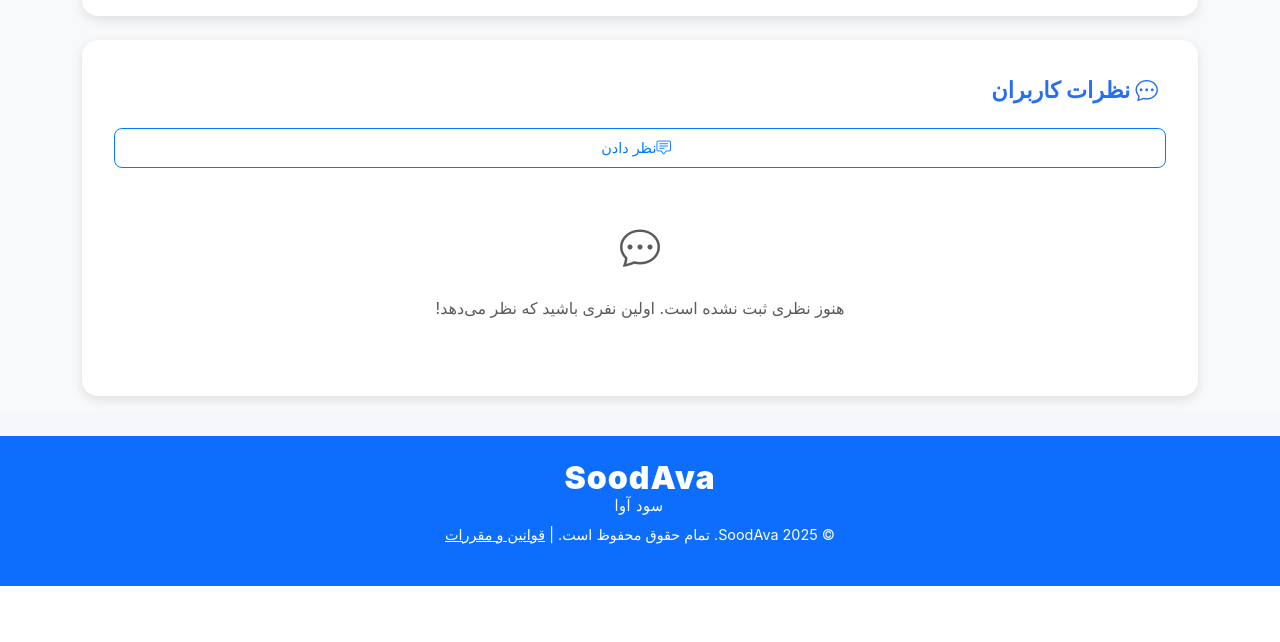
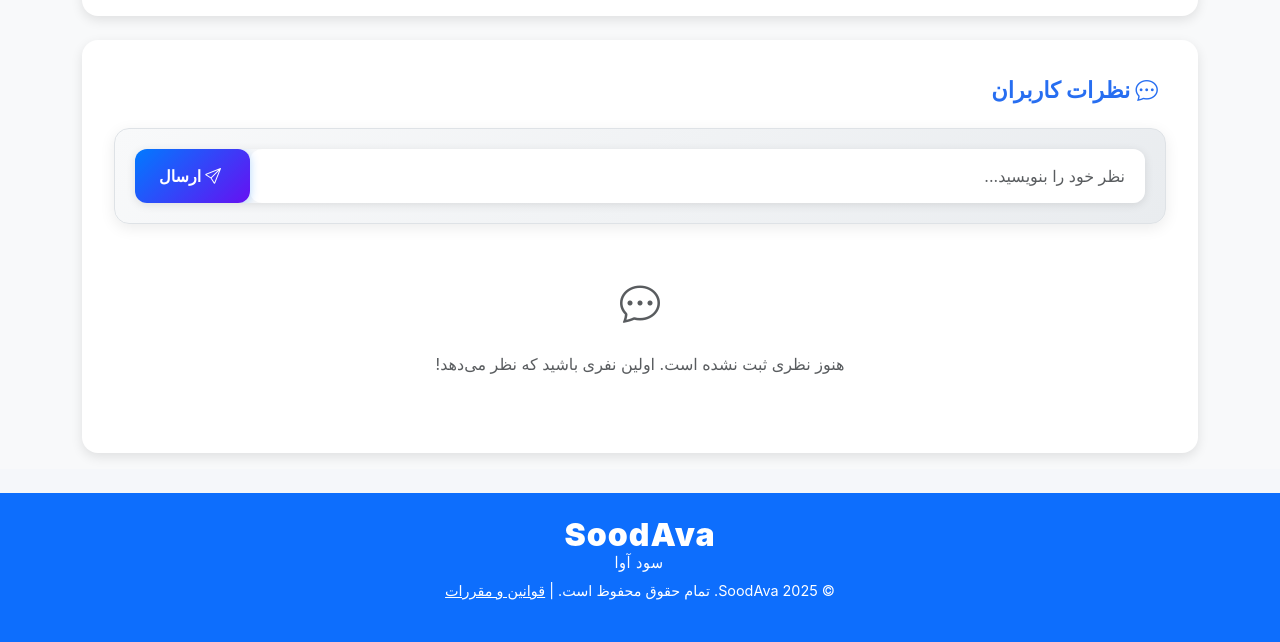
Before and after one commit to Mujtaba729/bazarche, a Django app: template bazarche_app/templates/product_detail.html in a window 1280 px wide. Shown: the part 409-1051 px from the top of the page. Before the commit the page ends 995 px from the top, so only its background shows below. Run offline with Django 5.2, Linux system fonts and the light colour scheme; the template is opened without the code that fills it: values that come from a table or form of the project are taken from there, others are empty; the visitor is signed in with stand-in values (Sample User, id 1); data comes from the database, SQL or seed files in the repository.

Commit message:
Update product_detail.html

```diff
--- a/bazarche_app/templates/product_detail.html
+++ b/bazarche_app/templates/product_detail.html
@@ -192,55 +192,40 @@
             <span class="badge bg-primary ms-2">{{ comments.count }}</span>
         </h3>
 
-        <!-- دکمه‌های چت و کامنت -->
-        {% if user.is_authenticated %}
-            <div class="action-buttons mb-4">
-                <div class="row g-2">
-                    {% if product.user and product.user != user %}
-                        <div class="col-6">
-                            <a href="{% url 'app:start_chat' product.id %}" class="btn btn-outline-success w-100 d-flex align-items-center justify-content-center">
+        <!-- دکمه چت با فروشنده -->
+        {% if user.is_authenticated and product.user and product.user != user %}
+            <div class="chat-section mb-4">
+                <a href="{% url 'app:start_chat' product.id %}" class="btn btn-success w-100 d-flex align-items-center justify-content-center">
                     <i class="bi bi-chat-dots me-2"></i>
-                                <span>چت با فروشنده</span>
+                    <span>چت با فروشنده: {{ product.user.username }}</span>
                 </a>
             </div>
         {% endif %}
-                    <div class="{% if product.user and product.user != user %}col-6{% else %}col-12{% endif %}">
-                        <button type="button" class="btn btn-outline-primary w-100 d-flex align-items-center justify-content-center" onclick="toggleCommentForm()">
-                            <i class="bi bi-chat-square-text me-2"></i>
-                            <span>نظر دادن</span>
+
+        <!-- نوار نظر دادن -->
+        {% if user.is_authenticated %}
+            <div class="comment-bar mb-4">
+                <form method="post" action="{% url 'app:add_product_comment' product.id %}" class="comment-form">
+                    {% csrf_token %}
+                    <div class="input-group">
+                        <input type="text"
+                               name="comment_text"
+                               class="form-control comment-input"
+                               placeholder="نظر خود را بنویسید..."
+                               maxlength="500"
+                               required>
+                        <button type="submit" class="btn btn-primary comment-submit">
+                            <i class="bi bi-send me-1"></i>
+                            ارسال
                         </button>
                     </div>
-                </div>
-            </div>
-
-            <!-- فرم کامنت (مخفی) -->
-            <div class="comment-form-section mb-4" id="commentForm" style="display: none;">
-                <form method="post" action="{% url 'app:add_product_comment' product.id %}">
-                    {% csrf_token %}
-                    <div class="mb-3">
-                        <label for="{{ comment_form.comment_text.id_for_label }}" class="form-label">
-                            <i class="bi bi-pencil-square me-1"></i>
-                            {% trans 'نظر شما' %}
-                        </label>
-                        {{ comment_form.comment_text }}
                     {% if comment_form.comment_text.errors %}
-                            <div class="text-danger small mt-1">
+                        <div class="text-danger small mt-2">
                             {% for error in comment_form.comment_text.errors %}
                                 {{ error }}
                             {% endfor %}
                         </div>
                     {% endif %}
-                    </div>
-                    <div class="d-flex gap-2">
-                        <button type="submit" class="btn btn-primary">
-                            <i class="bi bi-send me-1"></i>
-                            {% trans 'ارسال نظر' %}
-                        </button>
-                        <button type="button" class="btn btn-secondary" onclick="toggleCommentForm()">
-                            <i class="bi bi-x me-1"></i>
-                            لغو
-                        </button>
-                    </div>
                 </form>
             </div>
         {% else %}
@@ -431,37 +416,101 @@
     text-decoration: underline;
 }
 
-/* Action Buttons Styles */
-.action-buttons .btn {
-    border-radius: 8px;
-    font-size: 0.9rem;
-    padding: 8px 12px;
+/* Chat Section Styles */
+.chat-section .btn {
+    border-radius: 12px;
+    font-size: 1rem;
+    padding: 12px 20px;
+    transition: all 0.3s ease;
+    background: linear-gradient(135deg, #28a745 0%, #20c997 100%);
+    border: none;
+    box-shadow: 0 4px 15px rgba(40, 167, 69, 0.3);
+}
+
+.chat-section .btn:hover {
+    transform: translateY(-2px);
+    box-shadow: 0 6px 20px rgba(40, 167, 69, 0.4);
+    background: linear-gradient(135deg, #218838 0%, #1ea085 100%);
+}
+
+/* Comment Bar Styles */
+.comment-bar {
+    background: linear-gradient(135deg, #f8f9fa 0%, #e9ecef 100%);
+    border-radius: 15px;
+    padding: 20px;
+    border: 1px solid #dee2e6;
+    box-shadow: 0 4px 15px rgba(0,0,0,0.08);
     transition: all 0.3s ease;
 }
 
-.action-buttons .btn:hover {
+.comment-bar:hover {
+    box-shadow: 0 6px 25px rgba(0,0,0,0.12);
     transform: translateY(-1px);
-    box-shadow: 0 4px 8px rgba(0,0,0,0.15);
 }
 
-.action-buttons .btn-outline-success {
-    border-color: #28a745;
-    color: #28a745;
+.comment-form .input-group {
+    border-radius: 12px;
+    overflow: hidden;
+    box-shadow: 0 2px 10px rgba(0,0,0,0.1);
 }
 
-.action-buttons .btn-outline-success:hover {
-    background: #28a745;
-    color: white;
+.comment-input {
+    border: none;
+    padding: 15px 20px;
+    font-size: 1rem;
+    background: white;
+    border-radius: 12px 0 0 12px;
+    transition: all 0.3s ease;
 }
 
-.action-buttons .btn-outline-primary {
-    border-color: #007bff;
-    color: #007bff;
+.comment-input:focus {
+    outline: none;
+    box-shadow: 0 0 0 3px rgba(0, 123, 255, 0.25);
+    background: #f8f9ff;
 }
 
-.action-buttons .btn-outline-primary:hover {
-    background: #007bff;
+.comment-submit {
+    border: none;
+    padding: 15px 25px;
+    background: linear-gradient(135deg, #007bff 0%, #6610f2 100%);
     color: white;
+    font-weight: 600;
+    border-radius: 0 12px 12px 0;
+    transition: all 0.3s ease;
+    box-shadow: 0 2px 10px rgba(0, 123, 255, 0.3);
+}
+
+.comment-submit:hover {
+    background: linear-gradient(135deg, #0056b3 0%, #520dc2 100%);
+    transform: translateX(-2px);
+    box-shadow: 0 4px 15px rgba(0, 123, 255, 0.4);
+}
+
+.comment-submit:active {
+    transform: translateX(0);
+}
+
+/* Responsive Design */
+@media (max-width: 768px) {
+    .comment-bar {
+        padding: 15px;
+        border-radius: 12px;
+    }
+
+    .comment-input {
+        padding: 12px 15px;
+        font-size: 0.9rem;
+    }
+
+    .comment-submit {
+        padding: 12px 20px;
+        font-size: 0.9rem;
+    }
+
+    .chat-section .btn {
+        padding: 10px 15px;
+        font-size: 0.9rem;
+    }
 }
 </style>
 
@@ -469,14 +518,20 @@
 
 {% block extra_js %}
 <script>
-function toggleCommentForm() {
-    const commentForm = document.getElementById('commentForm');
-    if (commentForm.style.display === 'none') {
-        commentForm.style.display = 'block';
-        commentForm.scrollIntoView({ behavior: 'smooth' });
-    } else {
-        commentForm.style.display = 'none';
+// Auto-focus on comment input when page loads
+document.addEventListener('DOMContentLoaded', function() {
+    const commentInput = document.querySelector('.comment-input');
+    if (commentInput) {
+        commentInput.addEventListener('focus', function() {
+            this.parentElement.parentElement.style.transform = 'translateY(-2px)';
+            this.parentElement.parentElement.style.boxShadow = '0 8px 30px rgba(0,0,0,0.15)';
+        });
+
+        commentInput.addEventListener('blur', function() {
+            this.parentElement.parentElement.style.transform = 'translateY(0)';
+            this.parentElement.parentElement.style.boxShadow = '0 4px 15px rgba(0,0,0,0.08)';
+        });
     }
-}
+});
 </script>
 {% endblock %}
```
Lines whose indentation alone changed are shown as unchanged.
